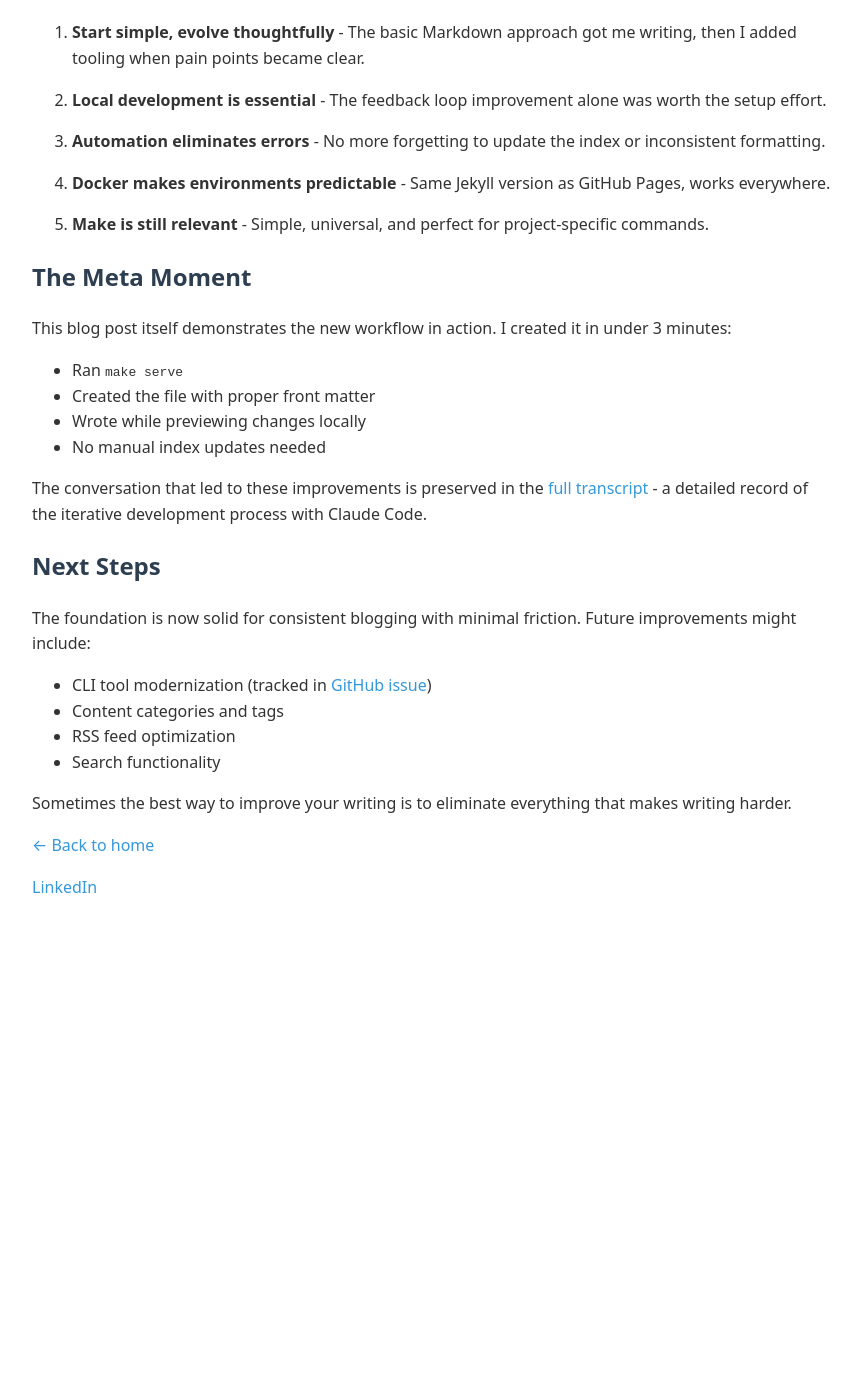
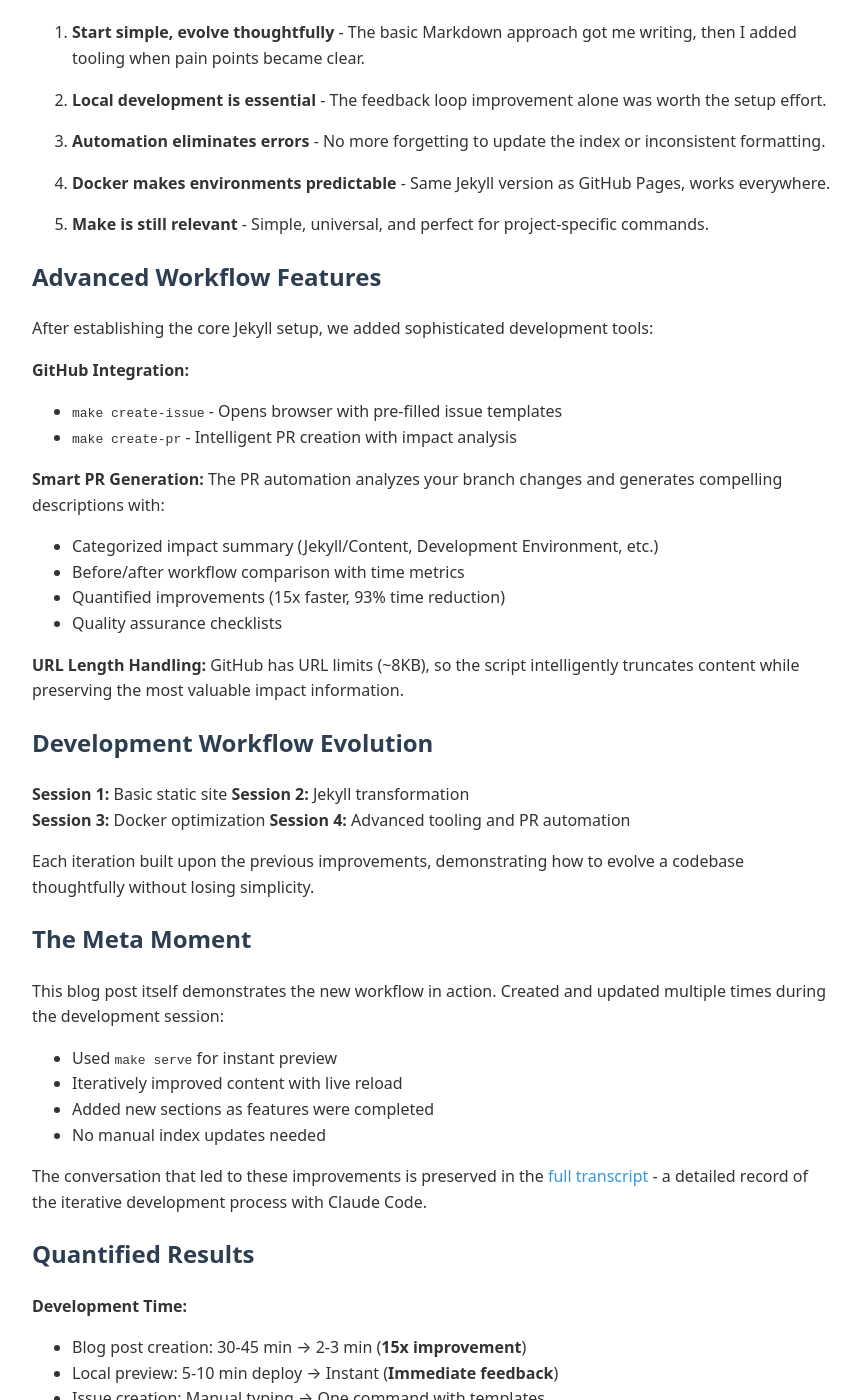
Before and after one commit to jayljohnson/nordhus.site, a Jekyll site: the page built from _posts/2025-07-31-streamlining-jekyll-development.md, in a window 1280 px wide and 1400 px high, scrolled down 2662 px. Shown: the whole window, without its empty margins (208-1068 px from the left). Built offline with Jekyll 4.4.1, drawn with Linux system fonts in a browser that asks for light colours; before the commit the page ends 3598 px from its top, so only the background shows below that; some of the changed text lies outside the part shown.

Commit message:
Update blog post

```diff
--- a/_posts/2025-07-31-streamlining-jekyll-development.md
+++ b/_posts/2025-07-31-streamlining-jekyll-development.md
@@ -108,22 +108,62 @@
 
 5. **Make is still relevant** - Simple, universal, and perfect for project-specific commands.
 
+## Advanced Workflow Features
+
+After establishing the core Jekyll setup, we added sophisticated development tools:
+
+**GitHub Integration:**
+- `make create-issue` - Opens browser with pre-filled issue templates
+- `make create-pr` - Intelligent PR creation with impact analysis
+
+**Smart PR Generation:**
+The PR automation analyzes your branch changes and generates compelling descriptions with:
+- Categorized impact summary (Jekyll/Content, Development Environment, etc.)
+- Before/after workflow comparison with time metrics
+- Quantified improvements (15x faster, 93% time reduction)
+- Quality assurance checklists
+
+**URL Length Handling:**
+GitHub has URL limits (~8KB), so the script intelligently truncates content while preserving the most valuable impact information.
+
+## Development Workflow Evolution
+
+**Session 1:** Basic static site
+**Session 2:** Jekyll transformation
+**Session 3:** Docker optimization
+**Session 4:** Advanced tooling and PR automation
+
+Each iteration built upon the previous improvements, demonstrating how to evolve a codebase thoughtfully without losing simplicity.
+
 ## The Meta Moment
 
-This blog post itself demonstrates the new workflow in action. I created it in under 3 minutes:
-- Ran `make serve`
-- Created the file with proper front matter
-- Wrote while previewing changes locally
+This blog post itself demonstrates the new workflow in action. Created and updated multiple times during the development session:
+- Used `make serve` for instant preview
+- Iteratively improved content with live reload
+- Added new sections as features were completed
 - No manual index updates needed
 
 The conversation that led to these improvements is preserved in the [full transcript](../docs/assets/transcripts/2025-07-31-jekyll-improvements-conversation.html) - a detailed record of the iterative development process with Claude Code.
+
+## Quantified Results
+
+**Development Time:**
+- Blog post creation: 30-45 min → 2-3 min (**15x improvement**)
+- Local preview: 5-10 min deploy → Instant (**Immediate feedback**)
+- Issue creation: Manual typing → One command with templates
+- PR creation: Manual description → Automated impact analysis
+
+**Error Reduction:**
+- Index maintenance: Manual → Automated (zero errors)
+- Styling inconsistencies: Manual → Template-based consistency
+- Deployment feedback: Delayed → Real-time local preview
 
 ## Next Steps
 
 The foundation is now solid for consistent blogging with minimal friction. Future improvements might include:
 - CLI tool modernization (tracked in [GitHub issue](https://github.com/jayljohnson/nordhus.site/issues))
+- Enhanced PR analysis (code quality metrics, performance impact)
 - Content categories and tags
 - RSS feed optimization
-- Search functionality
 
 Sometimes the best way to improve your writing is to eliminate everything that makes writing harder.
```
Also changed, not shown: 2 other files.
